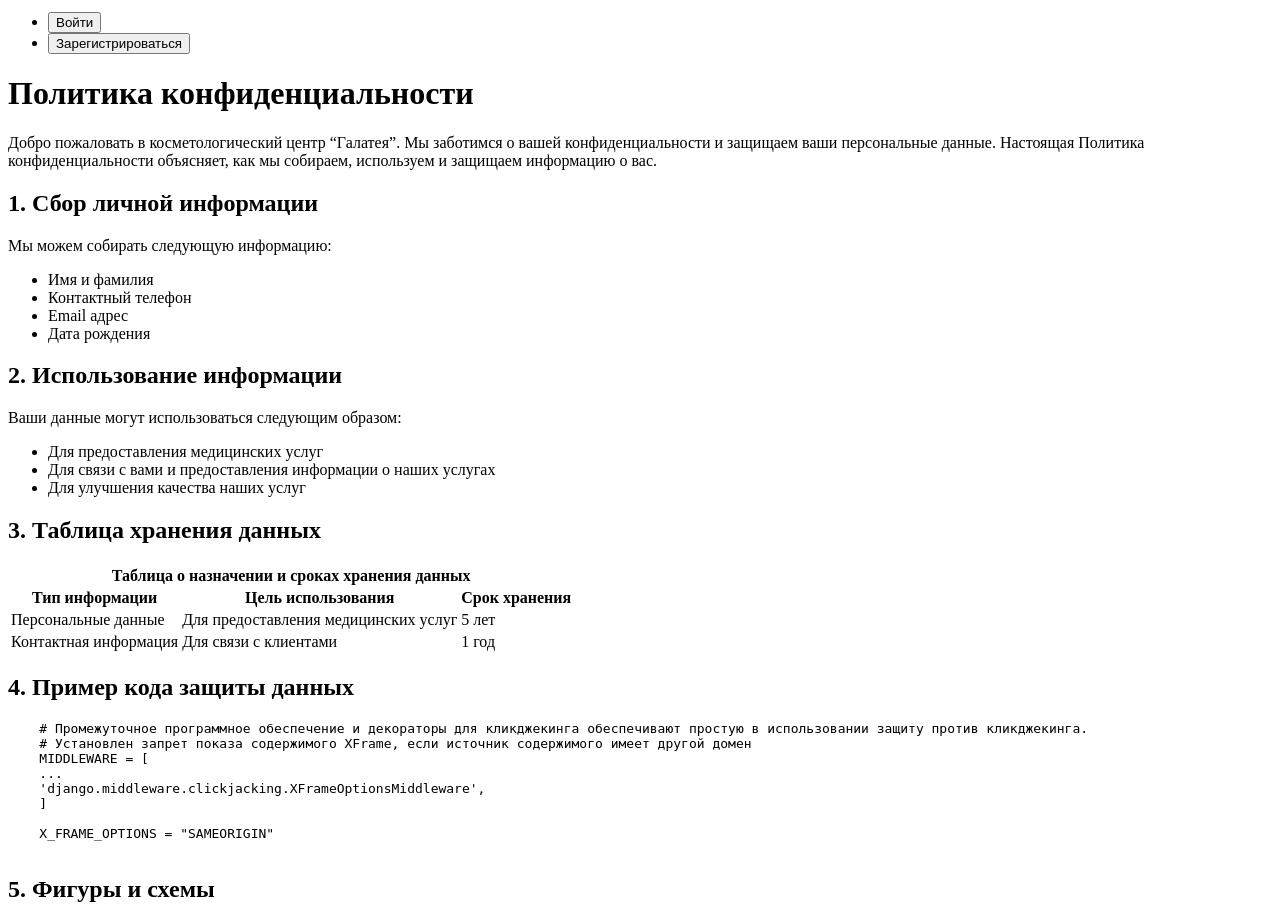
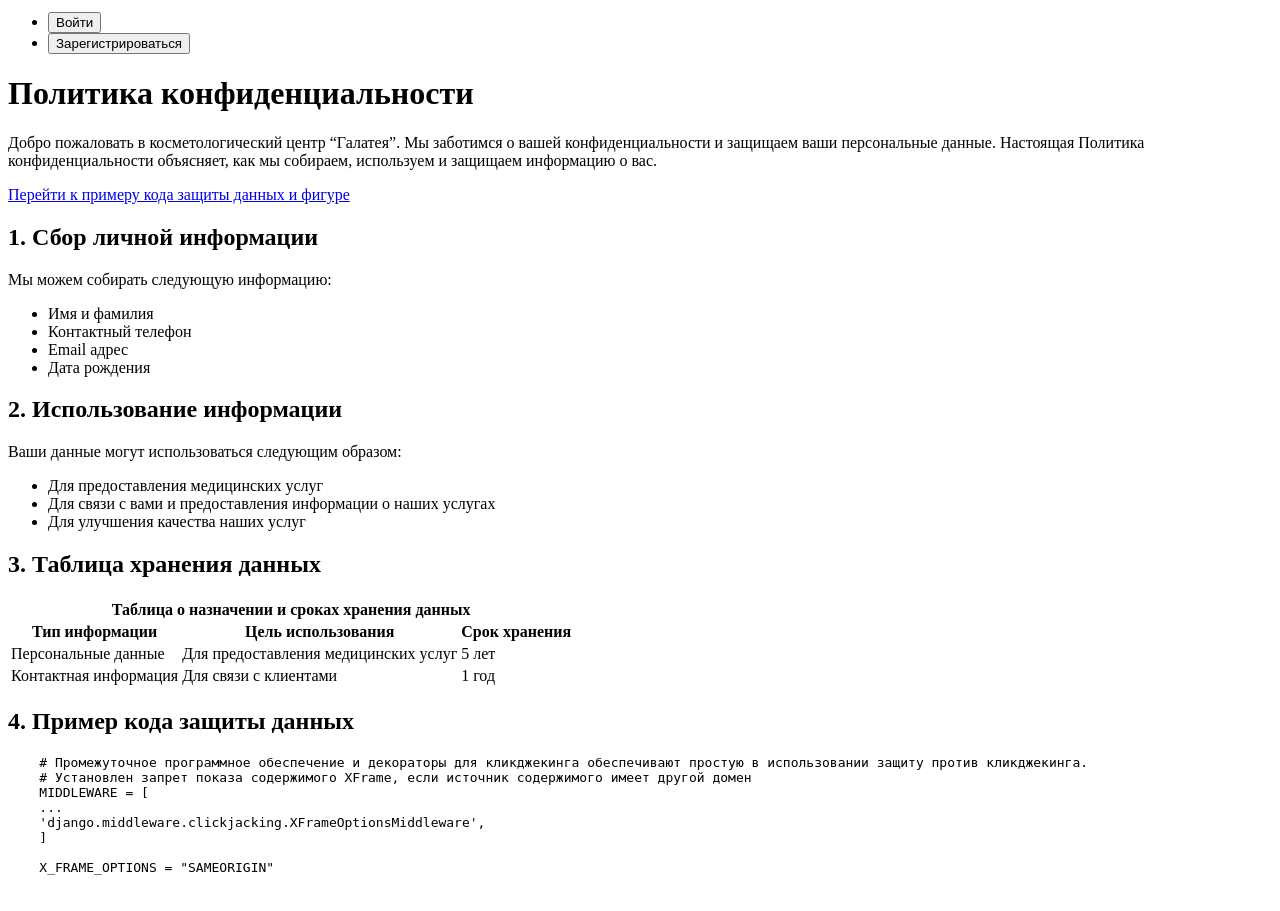
Before and after one commit to Gennadyy7/beauty_center, a Django app: page /privacy_policy in a window 1280 px wide. Shown: the part 484-1395 px from the top of the page. Run offline with Django 5.2, Linux system fonts and the light colour scheme.

Commit message:
add anchor

```diff
--- a/bc_proj/main/templates/main/privacy_policy.html
+++ b/bc_proj/main/templates/main/privacy_policy.html
@@ -7,6 +7,8 @@
 {% block content %}
     <h1>Политика конфиденциальности</h1>
     <p>Добро пожаловать в косметологический центр “Галатея”. Мы заботимся о вашей конфиденциальности и защищаем ваши персональные данные. Настоящая Политика конфиденциальности объясняет, как мы собираем, используем и защищаем информацию о вас.</p>
+
+    <a href="#code-example">Перейти к примеру кода защиты данных и фигуре</a>
 
     <h2>1. Сбор личной информации</h2>
     <p>Мы можем собирать следующую информацию:</p>
@@ -51,7 +53,7 @@
         </tbody>
     </table>
 
-    <h2>4. Пример кода защиты данных</h2>
+    <h2 id="code-example">4. Пример кода защиты данных</h2>
     <listing>
     # Промежуточное программное обеспечение и декораторы для кликджекинга обеспечивают простую в использовании защиту против кликджекинга.
     # Установлен запрет показа содержимого XFrame, если источник содержимого имеет другой домен
```
Also changed, not shown: bc_proj/db.sqlite3, 1 other file.
